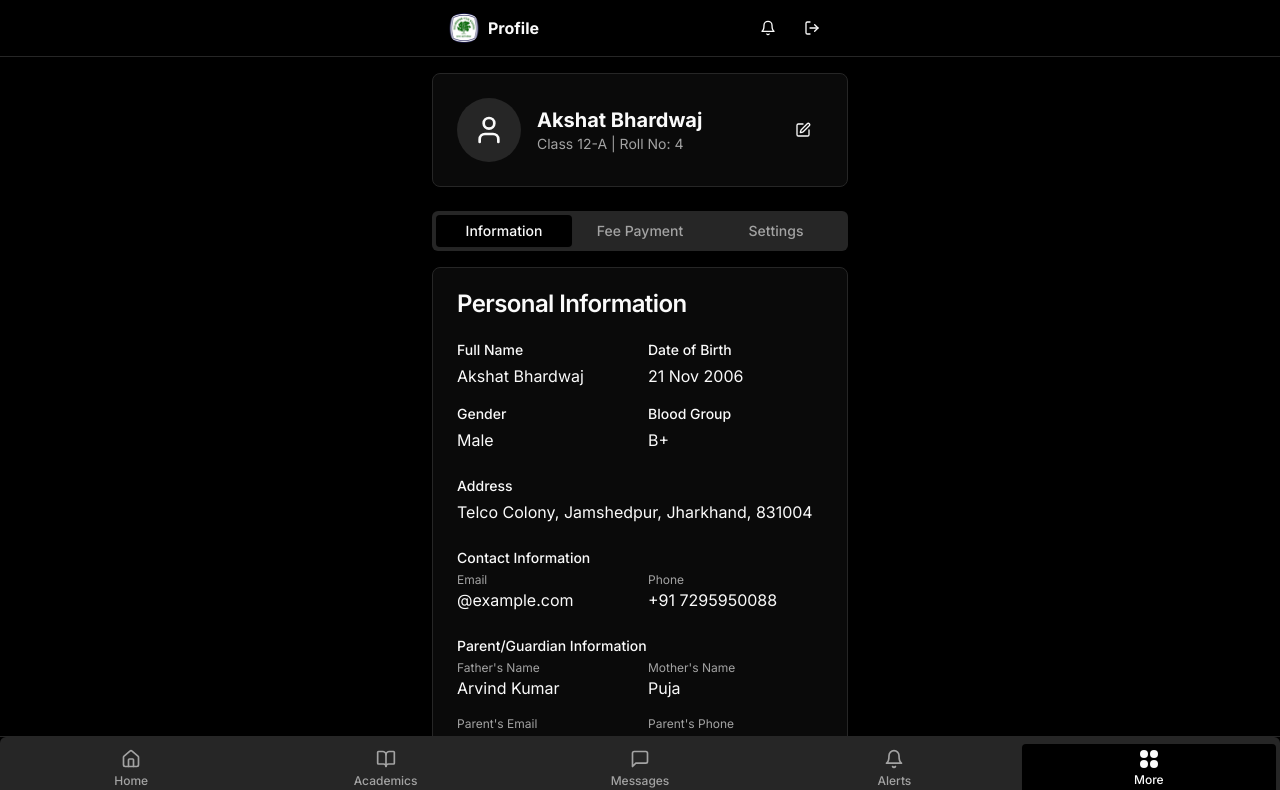
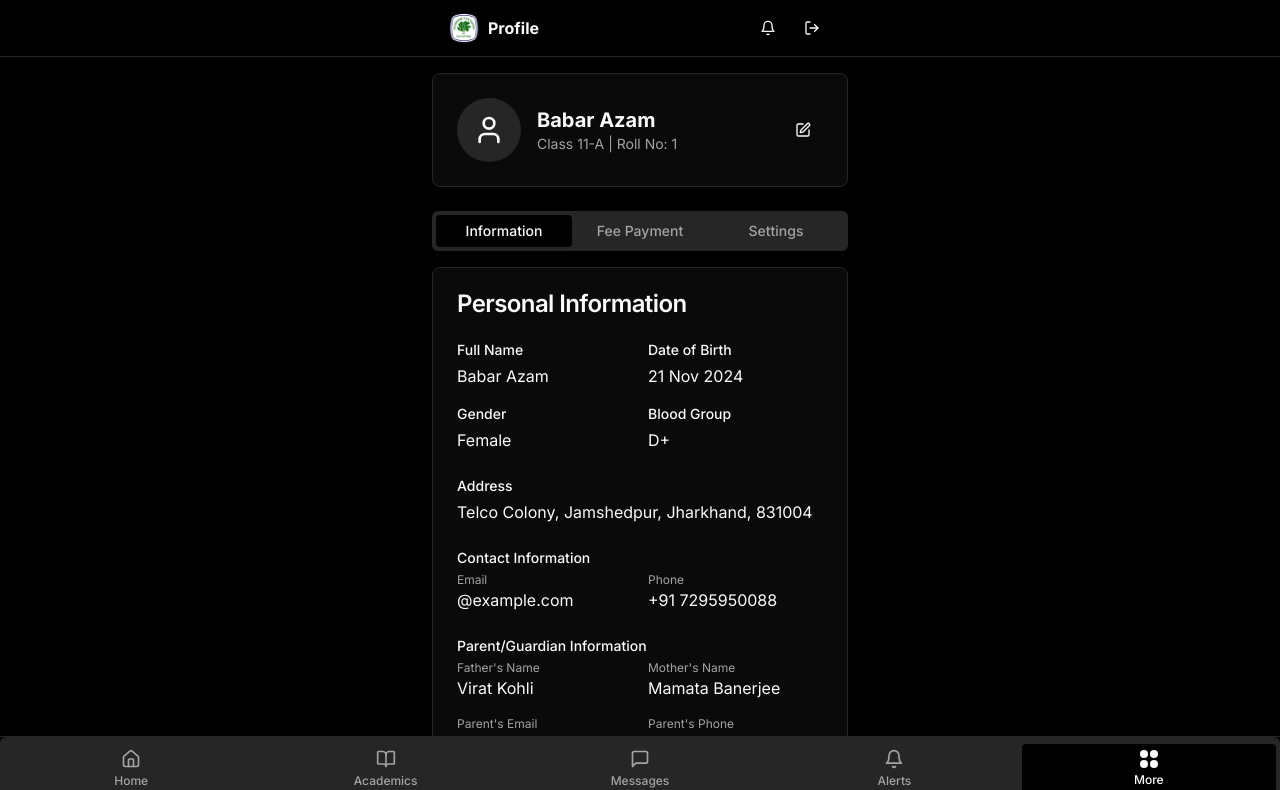
Before and after one commit to developersghs/schoolapp2, a Next.js app: page /profile in a window 1280 px wide. Shown: the top 790 px of the page. Built offline with nearby package versions, Linux system fonts and the light colour scheme.

Commit message:
m: minor changes to showoff to friends

```diff
--- a/app/login/page.tsx
+++ b/app/login/page.tsx
@@ -61,7 +61,7 @@ export default function LoginPage() {
             <Card>
               <CardHeader>
                 <CardTitle>Account Login</CardTitle>
-                <CardDescription>Enter your credentials to access your account</CardDescription>
+                <CardDescription>To login entre anything in user and password</CardDescription>
               </CardHeader>
               <form onSubmit={handleLogin}>
                 <CardContent className="space-y-4">
@@ -69,7 +69,7 @@ export default function LoginPage() {
                     <Label htmlFor="username">Username</Label>
                     <Input
                       id="username"
-                      placeholder="Enter your username"
+                      placeholder="Enter anything"
                       value={username}
                       onChange={(e) => setUsername(e.target.value)}
                     />
@@ -84,7 +84,7 @@ export default function LoginPage() {
                     <Input
                       id="password"
                       type="password"
-                      placeholder="Enter your password"
+                      placeholder="Entre anything"
                       value={password}
                       onChange={(e) => setPassword(e.target.value)}
                     />
--- a/app/profile/page.tsx
+++ b/app/profile/page.tsx
@@ -54,8 +54,8 @@ export default function ProfilePage() {
                   <User className="h-8 w-8" />
                 </div>
                 <div className="flex-1">
-                  <h2 className="font-bold text-xl">Akshat Bhardwaj</h2>
-                  <p className="text-sm text-muted-foreground">Class 12-A | Roll No: 4</p>
+                  <h2 className="font-bold text-xl"> Babar Azam</h2>
+                  <p className="text-sm text-muted-foreground">Class 11-A | Roll No: 1</p>
                 </div>
                 <Button variant="ghost" size="icon">
                   <Edit className="h-5 w-5" />
@@ -81,19 +81,19 @@ export default function ProfilePage() {
                     <div className="grid grid-cols-2 gap-4">
                       <div>
                         <div className="text-sm font-medium">Full Name</div>
-                        <div className="mt-1">Akshat Bhardwaj</div>
+                        <div className="mt-1">Babar Azam</div>
                       </div>
                       <div>
                         <div className="text-sm font-medium">Date of Birth</div>
-                        <div className="mt-1">21 Nov 2006</div>
+                        <div className="mt-1">21 Nov 2024</div>
                       </div>
                       <div>
                         <div className="text-sm font-medium">Gender</div>
-                        <div className="mt-1">Male</div>
+                        <div className="mt-1">Female</div>
                       </div>
                       <div>
                         <div className="text-sm font-medium">Blood Group</div>
-                        <div className="mt-1">B+</div>
+                        <div className="mt-1">D+</div>
                       </div>
                     </div>
 
@@ -121,11 +121,11 @@ export default function ProfilePage() {
                       <div className="grid grid-cols-2 gap-4 mt-1">
                         <div>
                           <div className="text-xs text-muted-foreground">Father's Name</div>
-                          <div>Arvind Kumar</div>
+                          <div>Virat Kohli</div>
                         </div>
                         <div>
                           <div className="text-xs text-muted-foreground">Mother's Name</div>
-                          <div>Puja</div>
+                          <div>Mamata Banerjee</div>
                         </div>
                         <div>
                           <div className="text-xs text-muted-foreground">Parent's Email</div>
@@ -133,7 +133,7 @@ export default function ProfilePage() {
                         </div>
                         <div>
                           <div className="text-xs text-muted-foreground">Parent's Phone</div>
-                          <div>+91 9876543210</div>
+                          <div>+91 9876518742</div>
                         </div>
                       </div>
                     </div>
--- a/app/student-portal/page.tsx
+++ b/app/student-portal/page.tsx
@@ -40,8 +40,8 @@ export default function StudentPortalPage() {
                   <User className="h-8 w-8" />
                 </div>
                 <div>
-                  <h2 className="font-bold text-xl">Akshat Bhardwaj</h2>
-                  <p className="text-sm text-muted-foreground">Class 12-A | Roll No: 4</p>
+                  <h2 className="font-bold text-xl">Babar Azam</h2>
+                  <p className="text-sm text-muted-foreground">Class 13-A | Roll No: 1</p>
                 </div>
               </div>
             </CardContent>
```
